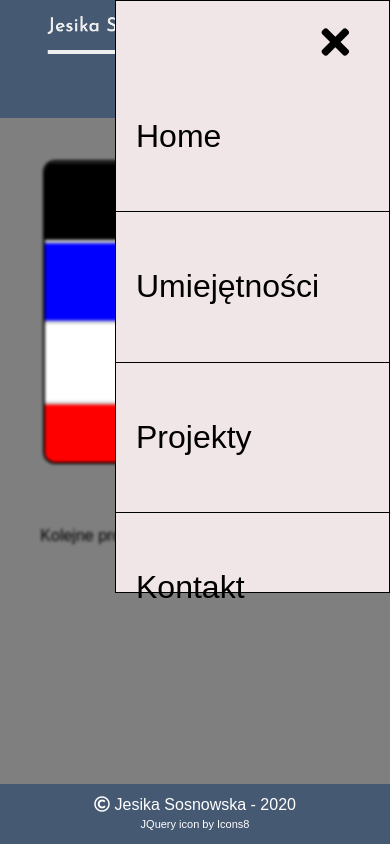
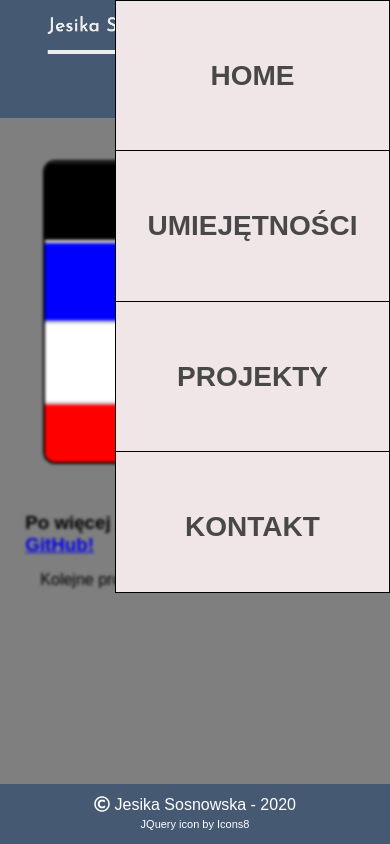
Before and after one commit to SosnowskaJesika/portfolio, a plain HTML site: page my-projects.html in a window 390 px wide. Both pictures are taken after a click on the icon 362 px from the left and 36 px from the top of the page. Drawn offline with Linux system fonts and the light colour scheme.

Commit message:
repair mobile menu; repair glitches

```diff
--- a/main.js
+++ b/main.js
@@ -1,60 +1,56 @@
-document.addEventListener('DOMContentLoaded', function () {
+document.addEventListener("DOMContentLoaded", function () {
+  const nav = document.querySelector("nav");
+  const pText = document.querySelector(".div-soon p");
+  const text = [..."Kolejne projekty już wkrótce"];
+  const dot = ".";
+  const divMobileNav = document.querySelector("div.navigation");
+  const iconBars = document.querySelector("i.fa-bars");
+  const mainContainer = document.querySelector("main");
+  const bodyContainer = document.querySelector("body");
 
-    const nav = document.querySelector('nav');
-    const pText = document.querySelector('.div-soon p');
-    const text = [...'Kolejne projekty już wkrótce'];
-    const dot = '.';
-    const divMobileNav = document.querySelector('div.navigation');
-    const iconBars = document.querySelector('i.fa-bars');
-    const iconTimes = document.querySelector('i.fa-times');
-    const mainContainer = document.querySelector('main');
-    const bodyContainer = document.querySelector('body');
+  const menuLinkHome = document.querySelector(".menu a:nth-child(1)");
+  const menuLinkSkills = document.querySelector(".menu a:nth-child(2)");
+  const menuLinkProject = document.querySelector(".menu a:nth-child(3)");
+  const menuLinkContact = document.querySelector(".menu a:nth-child(4)");
 
-    const menuLinkHome = document.querySelector('.menu a:nth-child(1)')
-    const menuLinkSkills = document.querySelector('.menu a:nth-child(2)')
-    const menuLinkProject = document.querySelector('.menu a:nth-child(3)')
-    const menuLinkContact = document.querySelector('.menu a:nth-child(4)')
-
-    window.addEventListener('scroll', () => {
+  window.addEventListener("scroll", () => {
     if (window.scrollY > 0) {
-            nav.style.height = 14 + 'vh';
+      nav.style.height = 14 + "vh";
     } else {
       nav.style.height = 0;
     }
-    })
+  });
 
-    if (location.pathname === '/') {
-        menuLinkHome.classList.add('active')
+  if (location.pathname === "/") {
+    menuLinkHome.classList.add("active");
   }
 
-    if (location.pathname === '/my-skills.html') {
-        menuLinkSkills.classList.add('active')
+  if (location.pathname === "/my-skills.html") {
+    menuLinkSkills.classList.add("active");
   }
 
-    if (location.pathname === '/my-projects.html') {
-
-        menuLinkProject.classList.add('active');
+  if (location.pathname === "/my-projects.html") {
+    menuLinkProject.classList.add("active");
 
     let indexArray = 0;
 
     const addDots = () => {
-
       const addDot = () => {
         let j = 0;
         pText.textContent += dot;
         j++;
 
         if ([...pText.innerText].length === text.length + 4) {
-                    pText.textContent = '';
+          pText.textContent = "";
           let i = 0;
           while (i < text.length) {
             pText.textContent += text[i];
             i++;
           }
         }
-            }
+      };
       const indexDots = setInterval(addDot, 250);
-        }
+    };
 
     const addLetter = () => {
       pText.textContent += text[indexArray];
@@ -63,39 +59,37 @@ document.addEventListener('DOMContentLoaded', function () {
         clearInterval(indexTyping);
         setTimeout(addDots, 100);
       }
-        }
+    };
     const indexTyping = setInterval(addLetter, 100);
   }
 
-    if (location.pathname === '/contact.html') {
-        menuLinkContact.classList.add('active')
+  if (location.pathname === "/contact.html") {
+    menuLinkContact.classList.add("active");
   }
 
   const openMobileMenu = () => {
-        iconBars.classList.add('hidden');
-        iconTimes.classList.remove('hidden');
-        divMobileNav.classList.add('open');
-        mainContainer.classList.add('blur');
-        bodyContainer.classList.add('open-menu');
-    }
+    iconBars.classList.add("hidden");
+    divMobileNav.classList.add("open");
+    mainContainer.classList.add("blur");
+    bodyContainer.classList.add("open-menu");
+  };
 
   const closeMobileMenu = () => {
-        iconBars.classList.remove('hidden');
-        iconTimes.classList.add('hidden');
-        divMobileNav.classList.remove('open');
-        mainContainer.classList.remove('blur');
-        bodyContainer.classList.remove('open-menu');
-    }
+    iconBars.classList.remove("hidden");
+    divMobileNav.classList.remove("open");
+    mainContainer.classList.remove("blur");
+    bodyContainer.classList.remove("open-menu");
+  };
 
-    iconBars.addEventListener('click', openMobileMenu);
-    iconTimes.addEventListener('click', closeMobileMenu);
+  iconBars.addEventListener("click", openMobileMenu);
 
-    document.addEventListener('click', (e) => {
-        if (e.target !== divMobileNav &&
+  document.addEventListener("click", (e) => {
+    if (
+      e.target !== divMobileNav &&
       e.target !== iconBars &&
-            divMobileNav.classList.contains('open')
+      divMobileNav.classList.contains("open")
     ) {
       closeMobileMenu();
     }
-    })
   });
+});
--- a/my-projects.html
+++ b/my-projects.html
@@ -24,7 +24,6 @@
             <div class="mobile-menu">
                 <i class="fas fa-bars"></i>
                 <div class="navigation">
-                    <i class="fas fa-times hidden"></i>
                     <a href="/">Home</a>
                     <a href="/my-skills.html">Umiejętności</a>
                     <a href="/my-projects.html">Projekty</a>
@@ -42,7 +41,8 @@
                 <p>MEMORY GAME</p>
             </div>
             <div class="div-soon">
-                <p></p>
+                <div><h3>Po więcej projektów zajrzyj na <a href="https://github.com/SosnowskaJesika" target="_blank">GitHub!</a></h3></div>
+                <div><p></p></div>
             </div>
         </section>
     </main>
--- a/style.sass
+++ b/style.sass
@@ -96,10 +96,13 @@ body
                 a
                     display: block
                     text-decoration: none
-                    color: #000
+                    color: #484848
                     padding: 0 20px
-                    font-size: 2rem
+                    font-size: 1.75rem
                     line-height: 17.7vh
+                    text-transform: uppercase
+                    font-weight: 600
+                    text-align: center
 
                     @media (max-width: 770px) and (orientation: landscape)
                         font-size: 1.4rem
@@ -291,12 +294,17 @@ body
             .div-soon
                 display: flex
                 width: 30%
+                flex-direction: column
+                justify-content: space-evenly
 
                 @media (max-width: 770px)
                     width: 87%
 
-                p
-                    align-self: flex-end
+                div
+                    display: flex
+
+                    p
+                        align-items: flex-start
 
         .checkCV
             text-align: center
```
Also changed, not shown: contact.html (+0 -1 lines), index.html (+0 -1 lines), memory-game.html (+0 -1 lines), my-skills.html (+2 -2 lines), css/style.css, 1 other file. Lines whose indentation alone changed are shown as unchanged.
